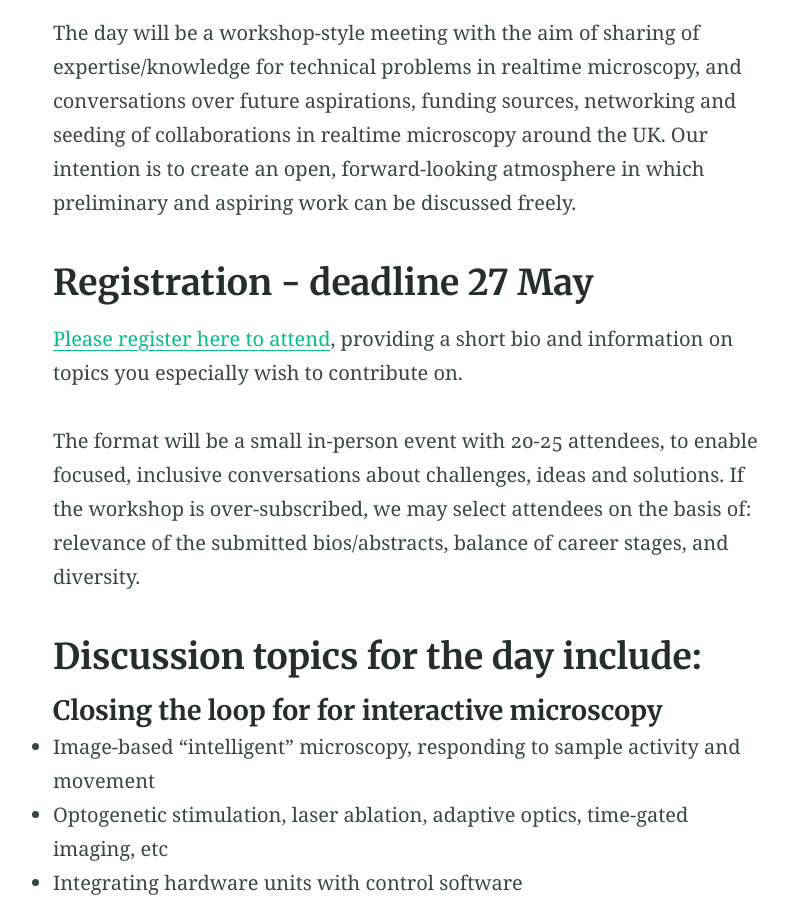
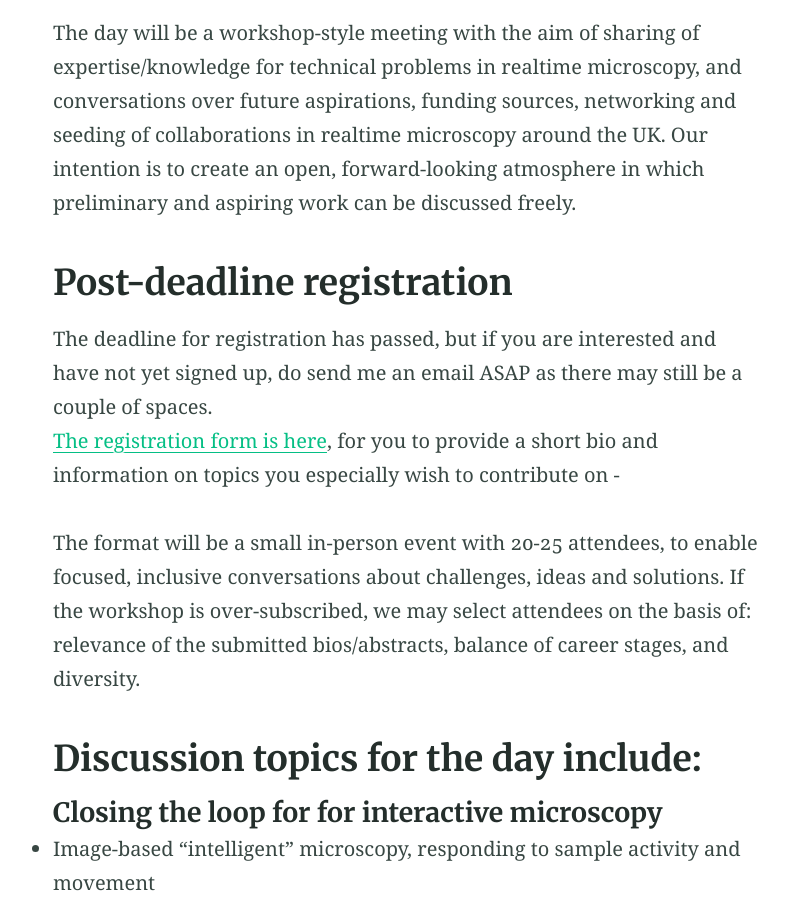
Before and after one commit to jmtayloruk/jmtayloruk.github.io, a Jekyll site: the page built from realtime-microscopy-workshop.md, in a window 1280 px wide and 900 px high, scrolled down 818 px. Shown: the whole window, without its empty margins (230-1018 px from the left). Built offline with Jekyll 4.4.1, drawn with Linux system fonts in a browser that asks for light colours.

Commit message:
Post-deadline registration for workshop; addendum to website-building howto

```diff
--- a/realtime-microscopy-workshop.md
+++ b/realtime-microscopy-workshop.md
@@ -16,9 +16,10 @@ The day will be a workshop-style meeting with the aim of sharing of expertise/kn
 and conversations over future aspirations, funding sources, networking and seeding of collaborations in realtime microscopy around the UK.
 Our intention is to create an open, forward-looking atmosphere in which preliminary and aspiring work can be discussed freely.
 
-## Registration - deadline 27 May
-[Please register here to attend](https://docs.google.com/forms/d/e/1FAIpQLSdMynu9p_JMXeIE9KfukhRh0b-svsLVUWEp1lhl3wYRWhWX9A/viewform?usp=sf_link),
-providing a short bio and information on topics you especially wish to contribute on.
+## Post-deadline registration
+The deadline for registration has passed, but if you are interested and have not yet signed up, do send me an email ASAP as there may still be a couple of spaces.
+[The registration form is here](https://docs.google.com/forms/d/e/1FAIpQLSdMynu9p_JMXeIE9KfukhRh0b-svsLVUWEp1lhl3wYRWhWX9A/viewform?usp=sf_link),
+for you to provide a short bio and information on topics you especially wish to contribute on -
 
 The format will be a small in-person event with 20-25 attendees, to enable focused, inclusive conversations about challenges, ideas and solutions.
 If the workshop is over-subscribed, we may select attendees on the basis of: relevance of the submitted bios/abstracts, balance of career stages, and diversity.
```
Also changed, not shown: _posts/2021-11-16-quick-website-building.md (+4 -0 lines).
